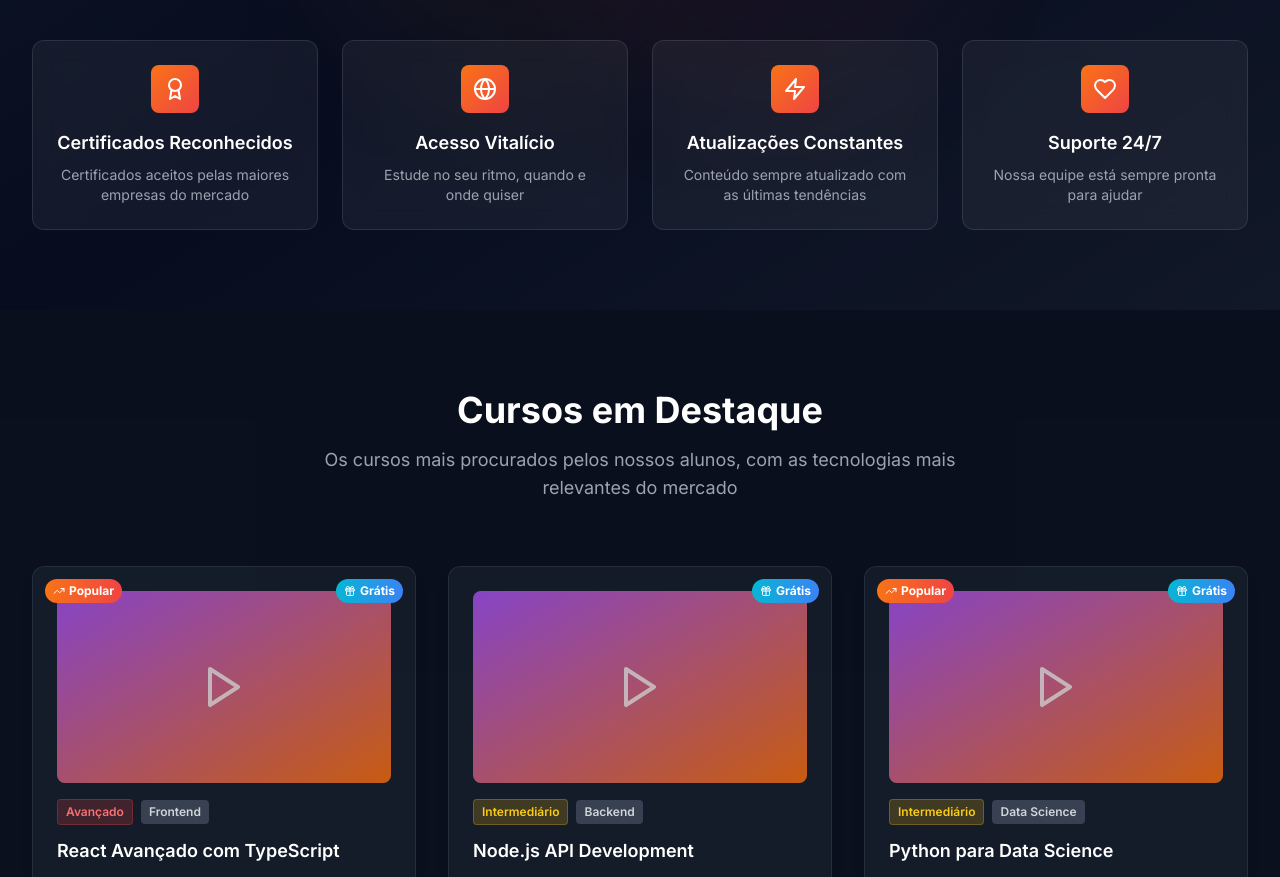
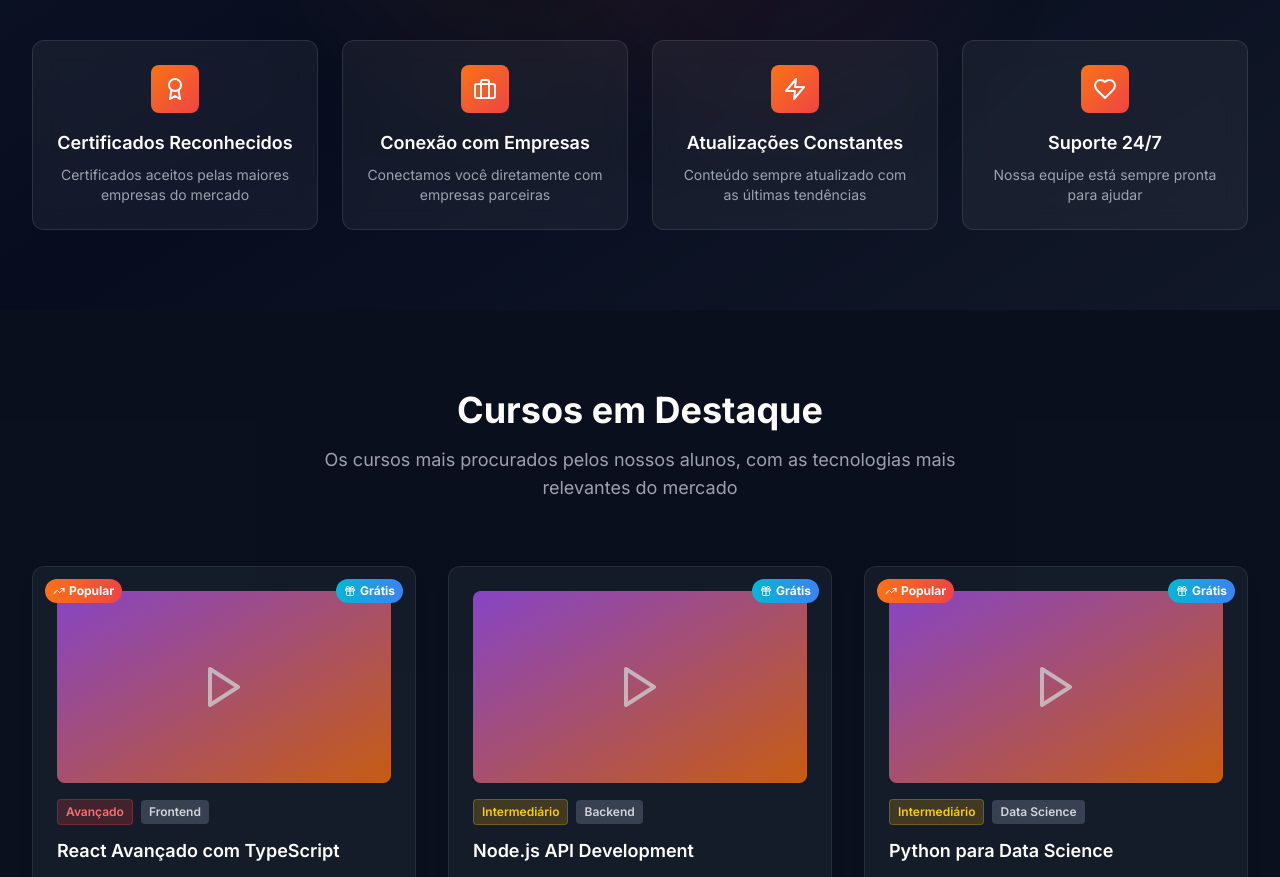
Before and after one commit to kenjiThiago/ProjetoBD2, a Next.js app in the folder frontend/: page / in a window 1280 px wide. Shown: the part 1360-2237 px from the top of the page. Built offline with nearby package versions, Linux system fonts and the light colour scheme.

Commit message:
[frontend] Mudado feature de Acesso Vitalício por Conexão com Empresas.

```diff
--- a/frontend/src/app/components/Features.tsx
+++ b/frontend/src/app/components/Features.tsx
@@ -2,7 +2,7 @@
 
 import { motion, useInView } from 'framer-motion'
 import { useRef, useEffect, useState } from 'react'
-import { Users, BookOpen, GraduationCap, Building, Award, Globe, Zap, Heart } from 'lucide-react'
+import { Users, BookOpen, GraduationCap, Building, Award, Zap, Heart, Briefcase } from 'lucide-react'
 
 export default function Stats() {
   const ref = useRef(null)
@@ -45,9 +45,9 @@ export default function Stats() {
       description: "Certificados aceitos pelas maiores empresas do mercado"
     },
     {
-      icon: Globe,
-      title: "Acesso Vitalício",
-      description: "Estude no seu ritmo, quando e onde quiser"
+      icon: Briefcase,
+      title: "Conexão com Empresas",
+      description: "Conectamos você diretamente com empresas parceiras"
     },
     {
       icon: Zap,
```
